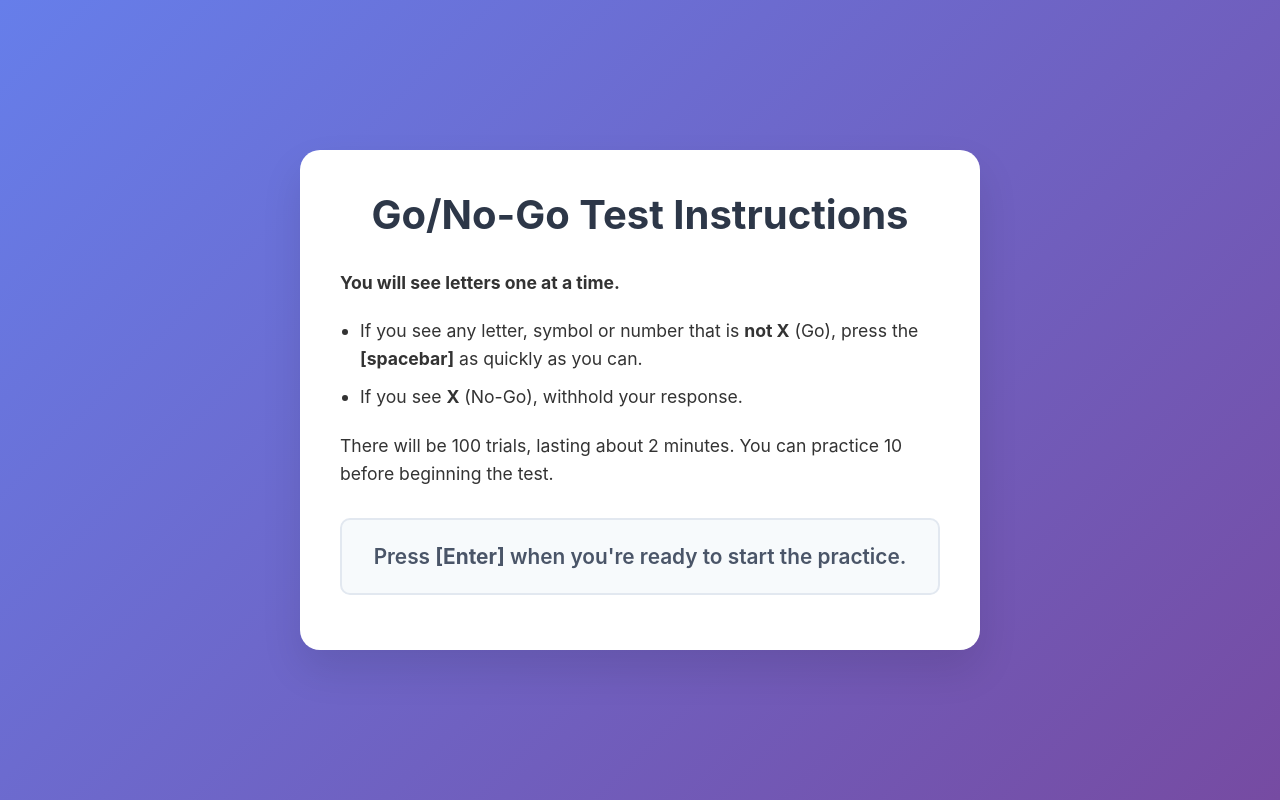
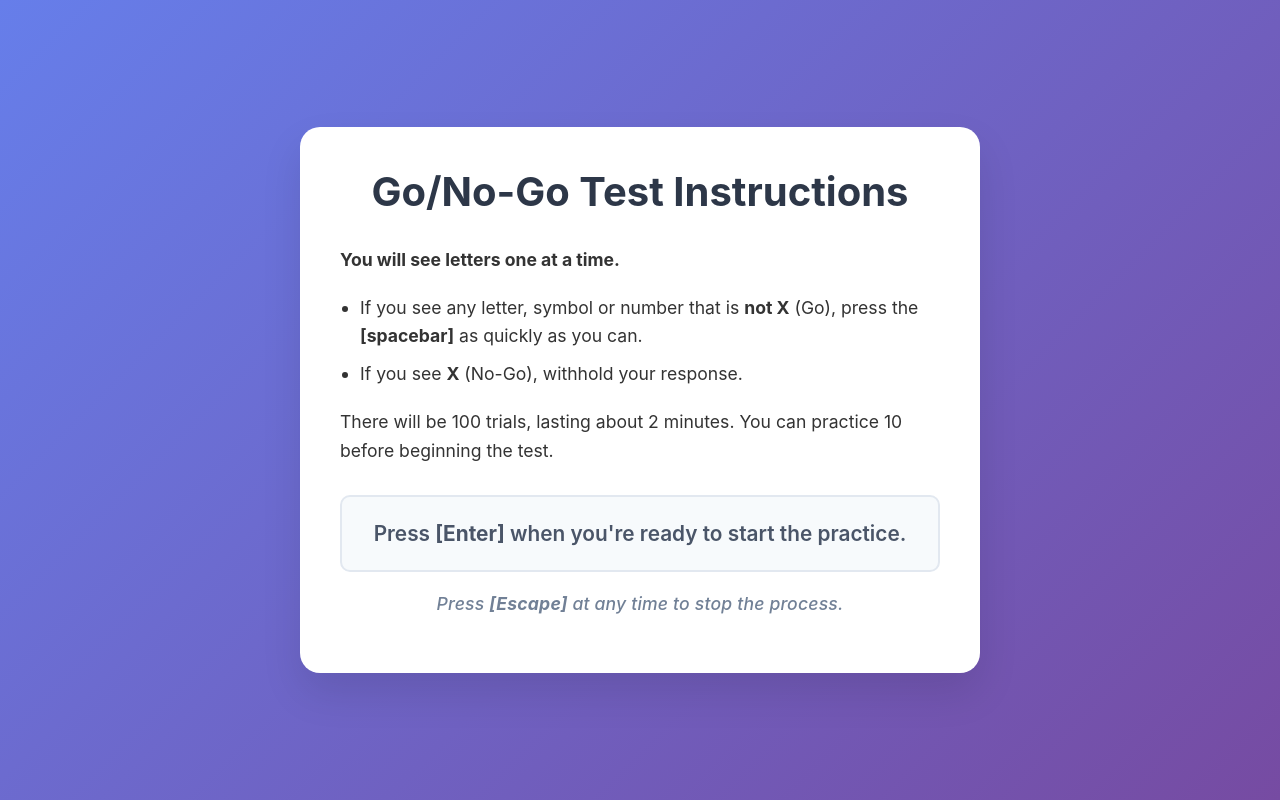
Before and after one commit to Joumanasalahedin/zapgaze, a React (Vite) app in the folder frontend/: page /test in a window 1280 px wide. Built offline with nearby package versions, Linux system fonts and the light colour scheme.

Commit message:
Add escape tip to TestPage and update related styles for improved user guidance

```diff
--- a/frontend/src/pages/TestPage.module.css
+++ b/frontend/src/pages/TestPage.module.css
@@ -347,6 +347,16 @@
     color: #2d3748;
 }
 
+.escapeTip {
+    text-align: center;
+    margin-top: 18px;
+    font-size: 1rem;
+    color: #718096;
+    font-style: italic;
+    font-weight: 500;
+    letter-spacing: 0.01em;
+    background: none;
+}
 
 @media (max-width: 768px) {
     .modal {
--- a/frontend/src/pages/TestPage.tsx
+++ b/frontend/src/pages/TestPage.tsx
@@ -302,6 +302,7 @@ const TestPage: FC = () => {
                         </ul>
                         <p>There will be 100 trials, lasting about 2 minutes. You can practice 10 before beginning the test.</p>
                         <p className={styles.readyText}>Press <strong>[Enter]</strong> when you're ready to start the practice.</p>
+                        <p className={styles.escapeTip}>Press <strong>[Escape]</strong> at any time to stop the process.</p>
                     </div>
                 </div>
                 <EscapeConfirmationModal
@@ -331,12 +332,12 @@ const TestPage: FC = () => {
                 {calibrationStep === 0 && (
                     <div className={styles.calibrationInstructions}>
                         <h2>Calibration</h2>
-                        <p>Look at each dot as it appears and press <b>[Space]</b> or <b>[Enter]</b> to continue to the next dot.</p>
-                        <p>Press <b>[Space]</b> or <b>[Enter]</b> to start.</p>
+                        <p>Look at each dot as it appears and press <strong>[Space]</strong> or <strong>[Enter]</strong> to continue to the next dot.</p>
+                        <p>Press <strong>[Space]</strong> or <strong>[Enter]</strong> to start.</p>
 
                         <p>Tips: <ul>
-                            <li>For best results, wait for the dot to pulse at least once before pressing <b>[Space]</b> or <b>[Enter]</b> to continue to the next dot.</li>
-                            <li>Press <b>[Escape]</b> at any time to stop the process.</li>
+                            <li>For best results, wait for the dot to pulse at least once before pressing <strong>[Space]</strong> or <strong>[Enter]</strong> to continue to the next dot.</li>
+                            <li>Press <strong>[Escape]</strong> at any time to stop the process.</li>
                         </ul></p>
                     </div>
                 )}
@@ -358,7 +359,7 @@ const TestPage: FC = () => {
                 {calibrationStep > 0 && calibrationStep < 8 && (
                     <div className={styles.calibrationProgress}>
                         <p>Dot {calibrationStep} of 8</p>
-                        <p>Press <b>[Space]</b> or <b>[Enter]</b> to continue</p>
+                        <p>Press <strong>[Space]</strong> or <strong>[Enter]</strong> to continue</p>
                     </div>
                 )}
 
```
